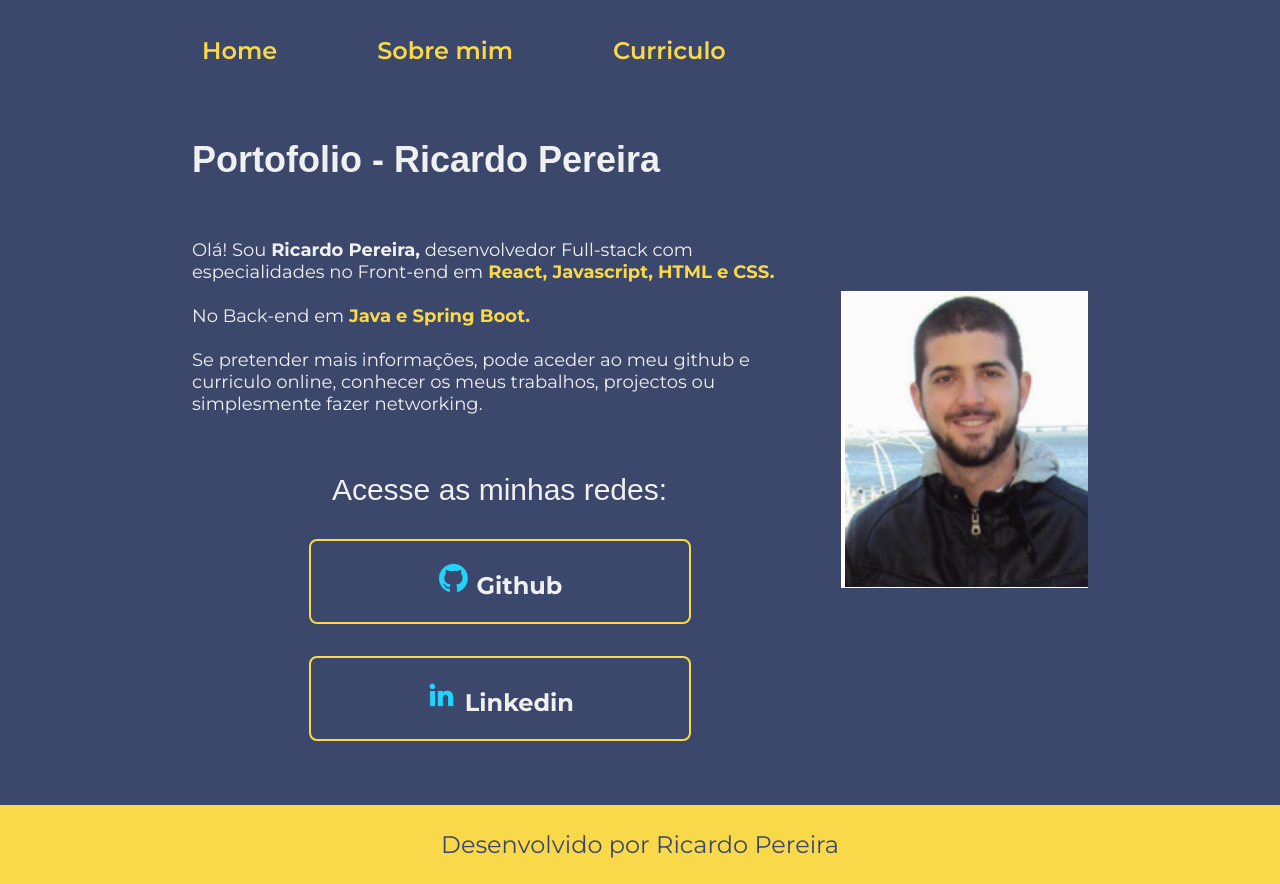
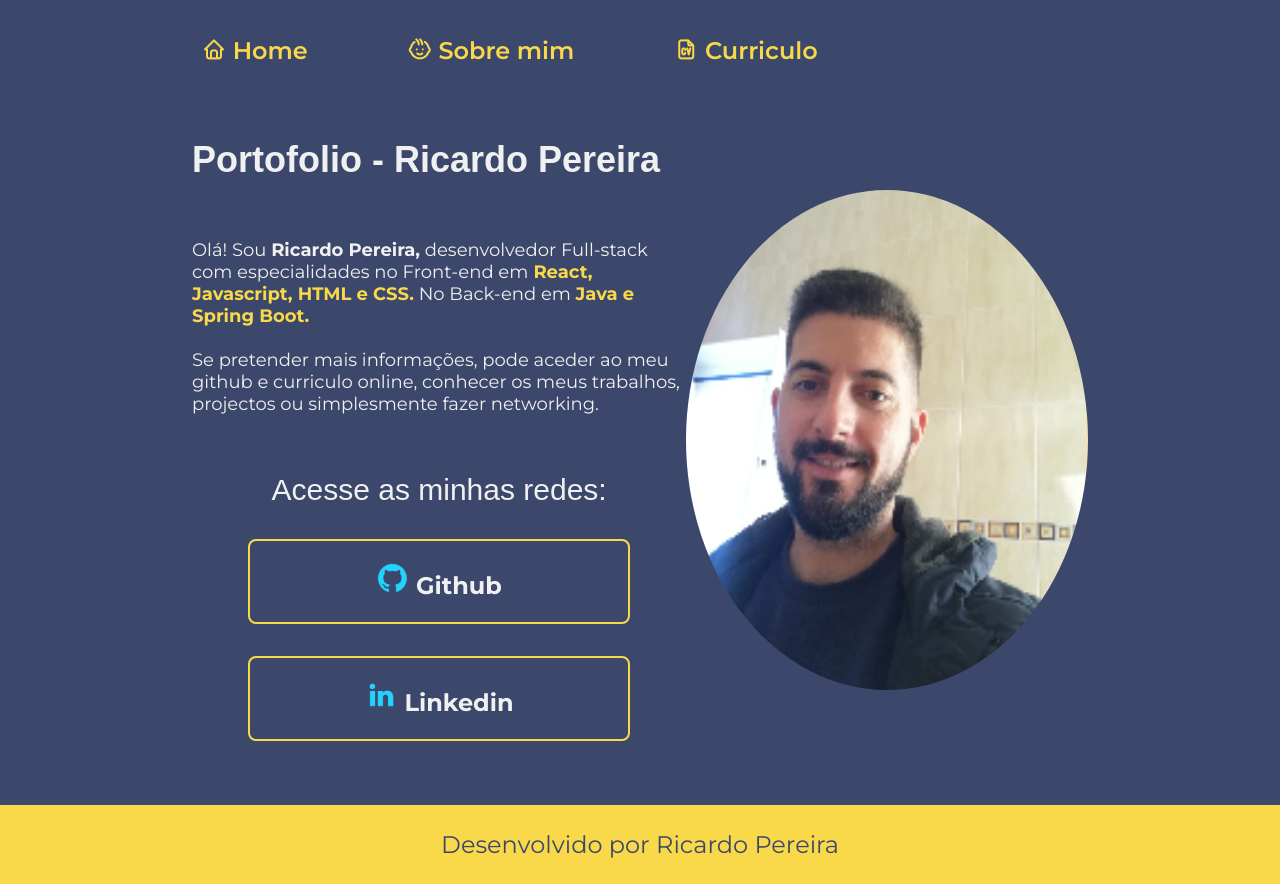
Before and after one commit to RicardoPereiraDev/Portofolio_teste, a plain HTML site: page index.html in a window 1280 px wide. Drawn offline with Linux system fonts and the light colour scheme.

Commit message:
modifications in html and css

```diff
--- a/index.html
+++ b/index.html
@@ -5,18 +5,22 @@
     <meta name="viewport" content="width=device-width, initial-scale=1.0">
     <title>Portofolio Ricardo Pereira</title>
     <link rel="stylesheet" href="./styles/style.css">
+    <link rel="stylesheet" href="https://cdn.jsdelivr.net/npm/@tabler/icons-webfont@latest/dist/tabler-icons.min.css" />
 </head>
 <body>
     <header class="cabecalho">
          <nav class="cabecalho__menu">
             <a class="cabecalho__menu__link" href="index.html">
+                <i class="ti ti-home"></i>
                  <!--<img src="./assets/home.png" alt="icon da home">-->
                 Home
             </a>
             <a class="cabecalho__menu__link" href="about.html">
+                <i class="ti ti-mood-boy"></i>
                <!-- <img src="./assets/sobreMe.png" alt="icon sobre Me">-->
                 Sobre mim</a>
             <a class="cabecalho__menu__link" href="curriculo.html">
+                <i class="ti ti-file-cv"></i>
                     <!--<img src="./assets/home.png" alt="icon da home">-->
                 Curriculo
             </a>
@@ -29,7 +33,7 @@
             </h1>
             <br/>
             <p class="apresentacao__conteudo__texto">
-            Olá! Sou <strong class="nome-destaque">Ricardo Pereira,</strong> desenvolvedor Full-stack com especialidades no Front-end em<strong class="titulo-destaque"> React, Javascript, HTML e CSS.</strong><br/><br/> No Back-end em <strong class="titulo-destaque">Java e Spring Boot.</strong><br/>
+            Olá! Sou <strong class="nome-destaque">Ricardo Pereira,</strong> desenvolvedor Full-stack com especialidades no Front-end em<strong class="titulo-destaque"> React, Javascript, HTML e CSS.</strong> No Back-end em <strong class="titulo-destaque">Java e Spring Boot.</strong><br/>
             <br/>
             Se pretender mais informações, pode aceder ao meu github e curriculo online, conhecer os meus trabalhos, projectos ou simplesmente fazer networking.
             </p><br/>
@@ -45,7 +49,9 @@
             </div>
 
         </section>
-            <img src="assets/Ricardo.png" alt="Foto de Ricardo Pereira">
+            <figure class="figure__profile">
+                <img src="assets/Ricardo2.png" alt="Foto de Ricardo Pereira">
+            </figure>
     </main>
     <footer class="rodape">
        <p>Desenvolvido por Ricardo Pereira</p>
--- a/styles/style.css
+++ b/styles/style.css
@@ -161,6 +161,21 @@ a:hover{
 }
 
 
+/* Figure */
+
+.figure__profile {
+    width: 500px;
+    height:500px;
+    display: flex;
+    justify-content: center;
+    border-radius: 100%;
+    overflow: hidden;
+    img{
+        width: 100%;
+    }
+}
+
+
 
 
 
```
Also changed, not shown: assets/Ricardo.png (deleted), assets/Ricardo2.png (added).
